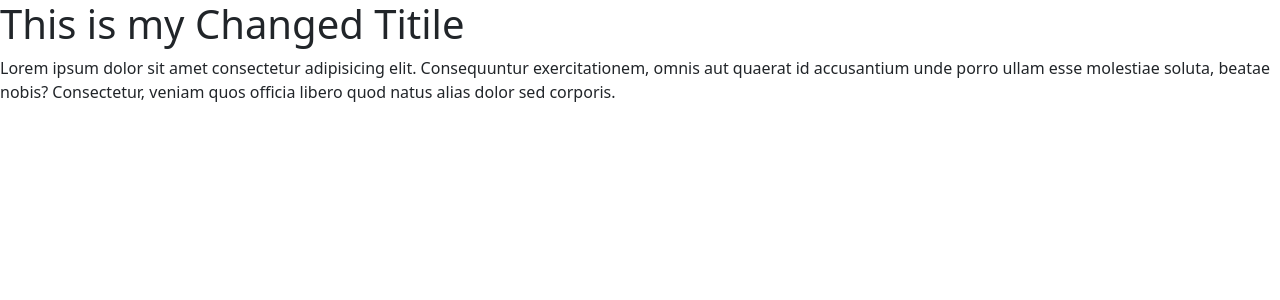
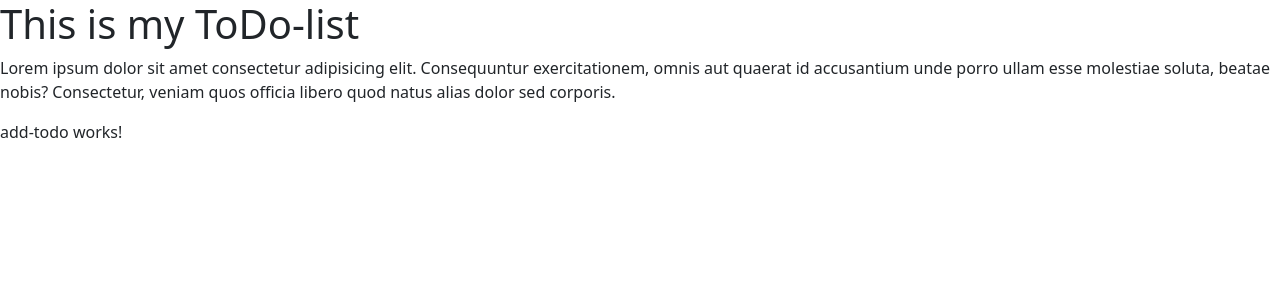
Before and after one commit to ashoksethy/Todo-list, an Angular app: page / in a window 1280 px wide. Shown: the top 300 px of the page. Built offline with nearby package versions, Linux system fonts and the light colour scheme.

Commit message:
Userd newComonet in app componet to use NewComponent UI

```diff
--- a/src/app/MyComponents/add-todo/add-todo.component.ts
+++ b/src/app/MyComponents/add-todo/add-todo.component.ts
@@ -4,7 +4,8 @@ import { Component } from '@angular/core';
   selector: 'app-add-todo',
   imports: [],
   templateUrl: './add-todo.component.html',
-  styleUrl: './add-todo.component.css'
+  styleUrl: './add-todo.component.css',
+  standalone: true, // This indicates a standalone component
 })
 export class AddTodoComponent {
 
--- a/src/app/app.component.html
+++ b/src/app/app.component.html
@@ -1,4 +1,5 @@
 <div>
   <h1>This is my {{title}}</h1>
   <p>Lorem ipsum dolor sit amet consectetur adipisicing elit. Consequuntur exercitationem, omnis aut quaerat id accusantium unde porro ullam esse molestiae soluta, beatae nobis? Consectetur, veniam quos officia libero quod natus alias dolor sed corporis.</p>
+  <app-add-todo></app-add-todo>
 </div>
--- a/src/app/app.component.ts
+++ b/src/app/app.component.ts
@@ -1,17 +1,24 @@
 import { Component } from '@angular/core';
-import { RouterOutlet } from '@angular/router';
+import { AddTodoComponent } from './MyComponents/add-todo/add-todo.component';
 
 @Component({
+  // declarations: [
+  //   AppComponent,
+  //   AddTodoComponent // Declare your new component here
+  // ],
+  imports: [AddTodoComponent], // Import the standalone component here
+  providers: [],
   selector: 'app-root',
-  imports: [RouterOutlet],
+  // imports: [RouterOutlet],
   templateUrl: './app.component.html',
-  styleUrl: './app.component.css'
+  styleUrl: './app.component.css',
+  standalone: true, // Ensure AppComponent is also standalone
 })
 export class AppComponent {
   title = 'ToDo-list';
- constructor(){
-  setTimeout(() => {
-    this.title = 'Changed Titile';
-  }, 2000);
- }
+//  constructor(){
+//   setTimeout(() => {
+//     this.title = 'Changed Titile';
+//   }, 2000);
+//  }
 }
```
